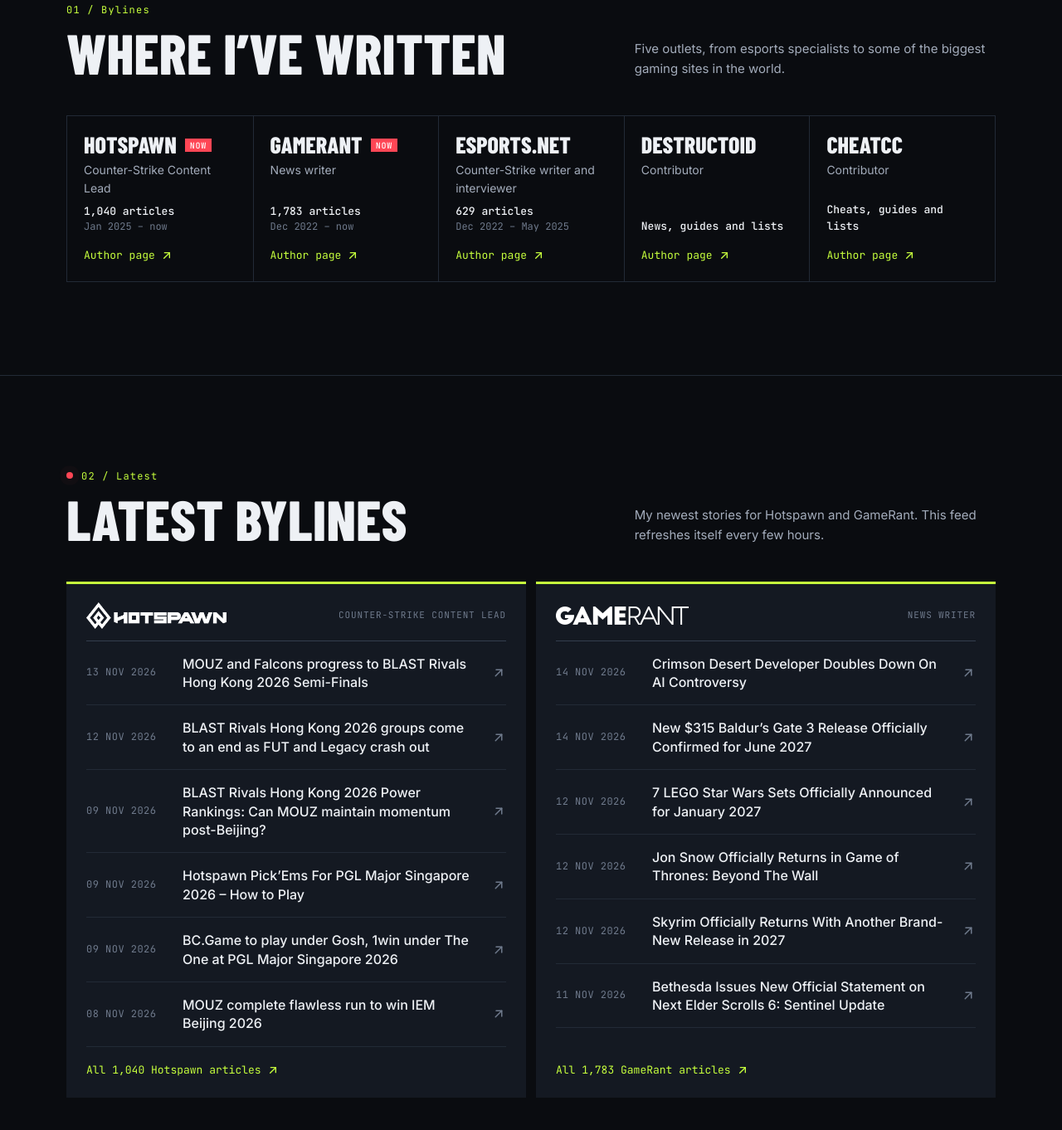
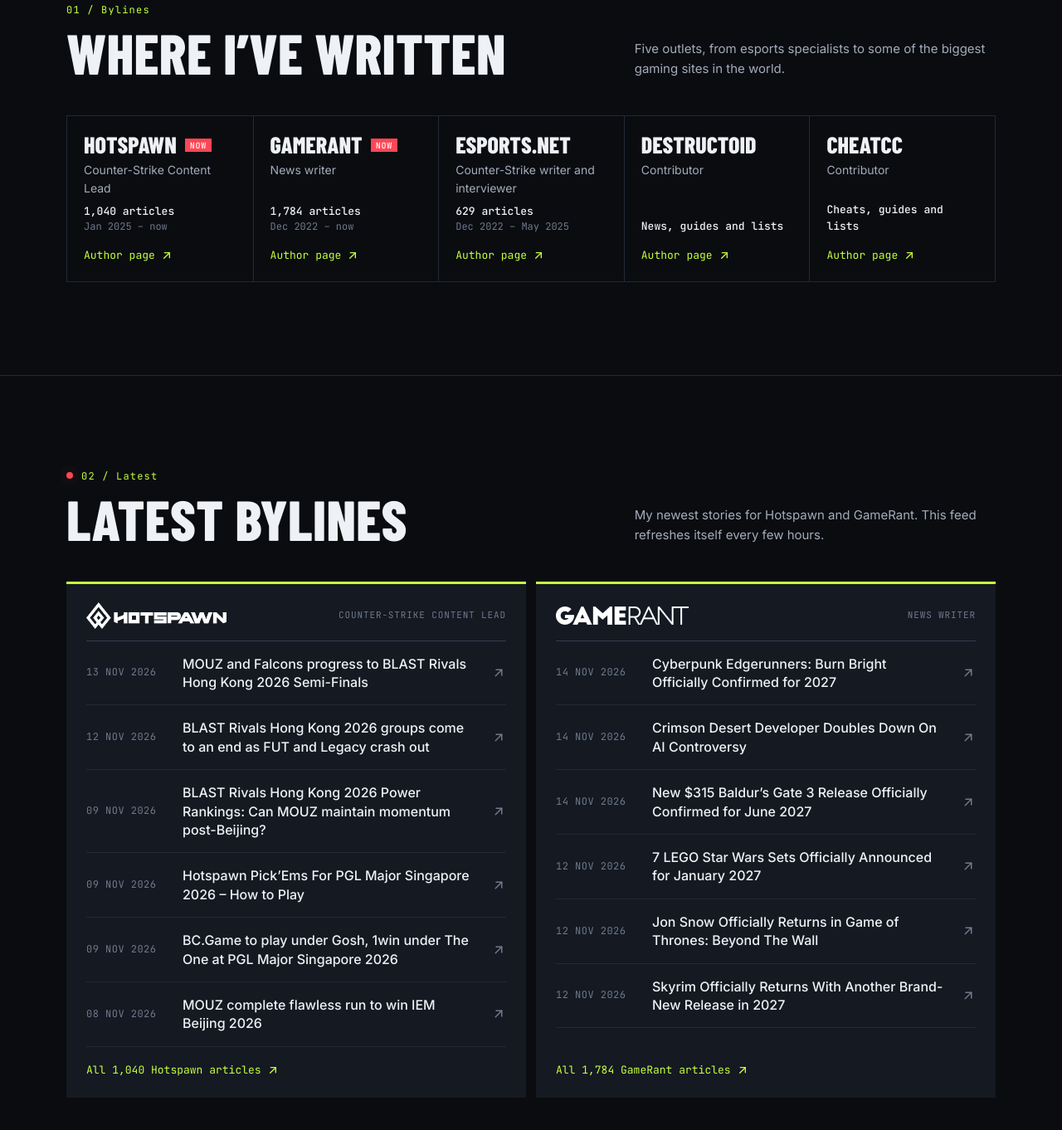
Before and after one commit to danieltmorris97/danielmorriswriting, a plain HTML site: page index.html in a window 1280 px wide. Shown: the part 1235-2597 px from the top of the page at 83% size. Drawn offline with Linux system fonts and the light colour scheme.

Commit message:
Update latest articles

```diff
--- a/index.html
+++ b/index.html
@@ -107,7 +107,7 @@
           <li class="outlet is-current">
             <h3 class="outlet-name">GameRant</h3>
             <p class="outlet-role">News writer</p>
-            <p class="outlet-stat"><b><span data-live="gamerant-count">1,783</span> articles</b>Dec 2022 – now</p>
+            <p class="outlet-stat"><b><span data-live="gamerant-count">1,784</span> articles</b>Dec 2022 – now</p>
             <a class="text-link" href="https://gamerant.com/author/daniel-thomas-morris/" target="_blank" rel="noopener">Author page <svg class="icon" viewBox="0 0 24 24" fill="none" stroke="currentColor" stroke-width="2" stroke-linecap="round" stroke-linejoin="round" aria-hidden="true"><path d="M17 7l-10 10" /><path d="M8 7l9 0l0 9" /></svg><span class="sr-only"> on GameRant (opens in a new tab)</span></a>
           </li>
           <li class="outlet">
@@ -201,6 +201,13 @@
             </div>
             <ul class="latest-list">
               <li>
+                <a class="feed-row" href="https://gamerant.com/cyberpunk-edgerunners-burn-bright-2027/" target="_blank" rel="noopener">
+                  <time class="feed-date" datetime="2026-11-14">14 Nov 2026</time>
+                  <span class="feed-title">Cyberpunk Edgerunners: Burn Bright Officially Confirmed for 2027<span class="sr-only"> (opens in a new tab)</span></span>
+                  <svg class="icon" viewBox="0 0 24 24" fill="none" stroke="currentColor" stroke-width="2" stroke-linecap="round" stroke-linejoin="round" aria-hidden="true"><path d="M17 7l-10 10" /><path d="M8 7l9 0l0 9" /></svg>
+                </a>
+              </li>
+              <li>
                 <a class="feed-row" href="https://gamerant.com/pearl-abyss-crimson-desert-ai-development/" target="_blank" rel="noopener">
                   <time class="feed-date" datetime="2026-11-14">14 Nov 2026</time>
                   <span class="feed-title">Crimson Desert Developer Doubles Down On AI Controversy<span class="sr-only"> (opens in a new tab)</span></span>
@@ -235,15 +242,8 @@
                   <svg class="icon" viewBox="0 0 24 24" fill="none" stroke="currentColor" stroke-width="2" stroke-linecap="round" stroke-linejoin="round" aria-hidden="true"><path d="M17 7l-10 10" /><path d="M8 7l9 0l0 9" /></svg>
                 </a>
               </li>
-              <li>
-                <a class="feed-row" href="https://gamerant.com/elder-scrolls-6-sentinel-bethesda-no-updates/" target="_blank" rel="noopener">
-                  <time class="feed-date" datetime="2026-11-11">11 Nov 2026</time>
-                  <span class="feed-title">Bethesda Issues New Official Statement on Next Elder Scrolls 6: Sentinel Update<span class="sr-only"> (opens in a new tab)</span></span>
-                  <svg class="icon" viewBox="0 0 24 24" fill="none" stroke="currentColor" stroke-width="2" stroke-linecap="round" stroke-linejoin="round" aria-hidden="true"><path d="M17 7l-10 10" /><path d="M8 7l9 0l0 9" /></svg>
-                </a>
-              </li>
             </ul>
-            <a class="text-link latest-more" href="https://gamerant.com/author/daniel-thomas-morris/" target="_blank" rel="noopener">All 1,783 GameRant articles <svg class="icon" viewBox="0 0 24 24" fill="none" stroke="currentColor" stroke-width="2" stroke-linecap="round" stroke-linejoin="round" aria-hidden="true"><path d="M17 7l-10 10" /><path d="M8 7l9 0l0 9" /></svg><span class="sr-only"> (opens in a new tab)</span></a>
+            <a class="text-link latest-more" href="https://gamerant.com/author/daniel-thomas-morris/" target="_blank" rel="noopener">All 1,784 GameRant articles <svg class="icon" viewBox="0 0 24 24" fill="none" stroke="currentColor" stroke-width="2" stroke-linecap="round" stroke-linejoin="round" aria-hidden="true"><path d="M17 7l-10 10" /><path d="M8 7l9 0l0 9" /></svg><span class="sr-only"> (opens in a new tab)</span></a>
           </div>
         </div>
         <!-- feed:end -->
```
Also changed, not shown: data/feed.json (+6 -6 lines).
